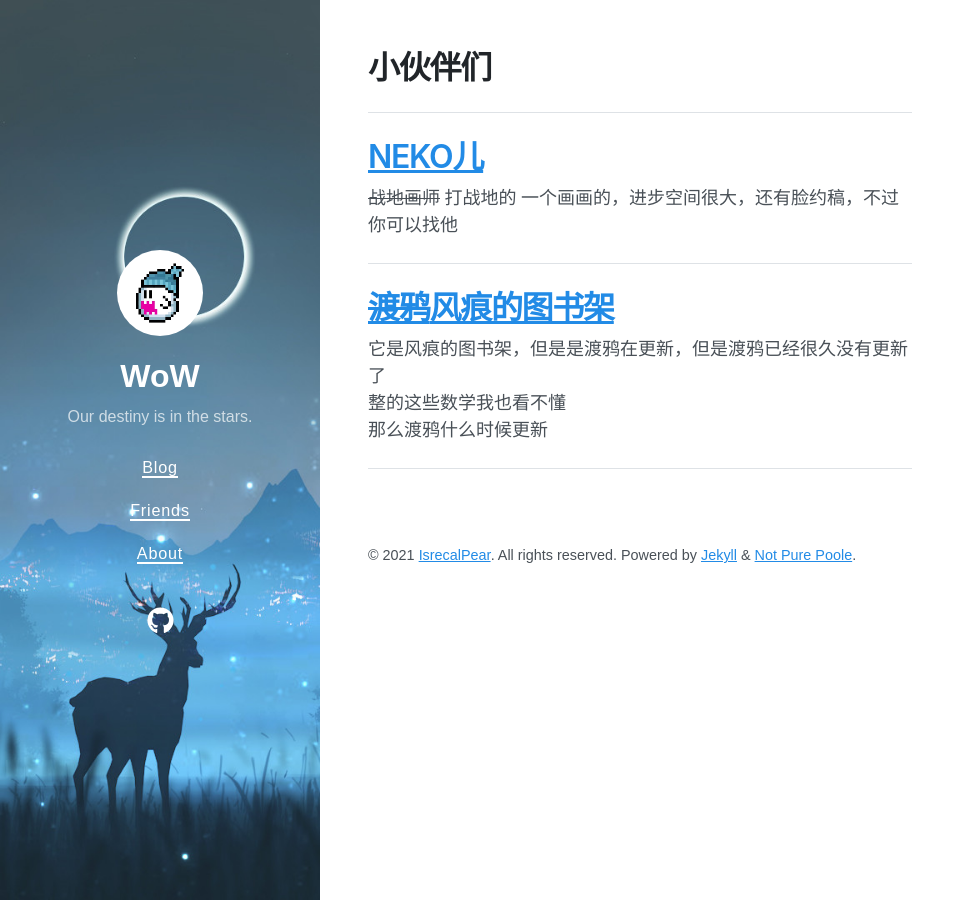
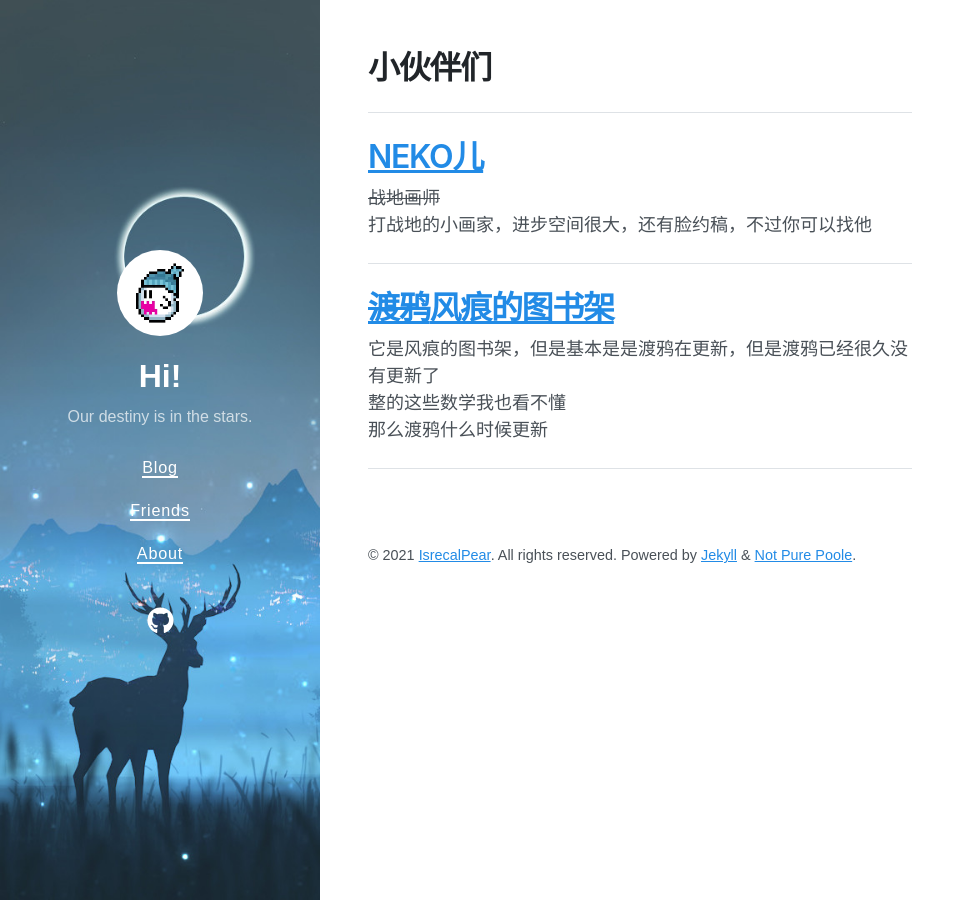
Before and after one commit to isrecalpear/isrecalpear.github.io, a Jekyll site: the page built from friends.md, in a window 1280 px wide. Shown: the whole page, without its empty margins (0-975 px from the left). Built offline with Jekyll 4.4.1, drawn with Linux system fonts in a browser that asks for light colours; nearby versions of some CDN libraries.

Commit message:
normal change

```diff
--- a/_config.yml
+++ b/_config.yml
@@ -1,5 +1,5 @@
 # Setup
-title: WoW
+title: Hi!
 description: Our destiny is in the stars.
 url: https://isrecalpear.com/
 avatar: /avatar.jpeg
--- a/friends.md
+++ b/friends.md
@@ -4,12 +4,12 @@ title: 小伙伴们
 ---
 ---
 # [NEKO儿](https://space.bilibili.com/11024530)
-~~战地画师~~  打战地的
-一个画画的，进步空间很大，还有脸约稿，不过你可以找他
+~~战地画师~~
+打战地的小画家，进步空间很大，还有脸约稿，不过你可以找他
 
 ---
 # [~~渡鸦~~风痕的图书架](https://tracewind.net/)
-它是风痕的图书架，但是是渡鸦在更新，但是渡鸦已经很久没有更新了
+它是风痕的图书架，但是基本是是渡鸦在更新，但是渡鸦已经很久没有更新了
 整的这些数学我也看不懂
 那么渡鸦什么时候更新
 
```
Also changed, not shown: 9 other files.
